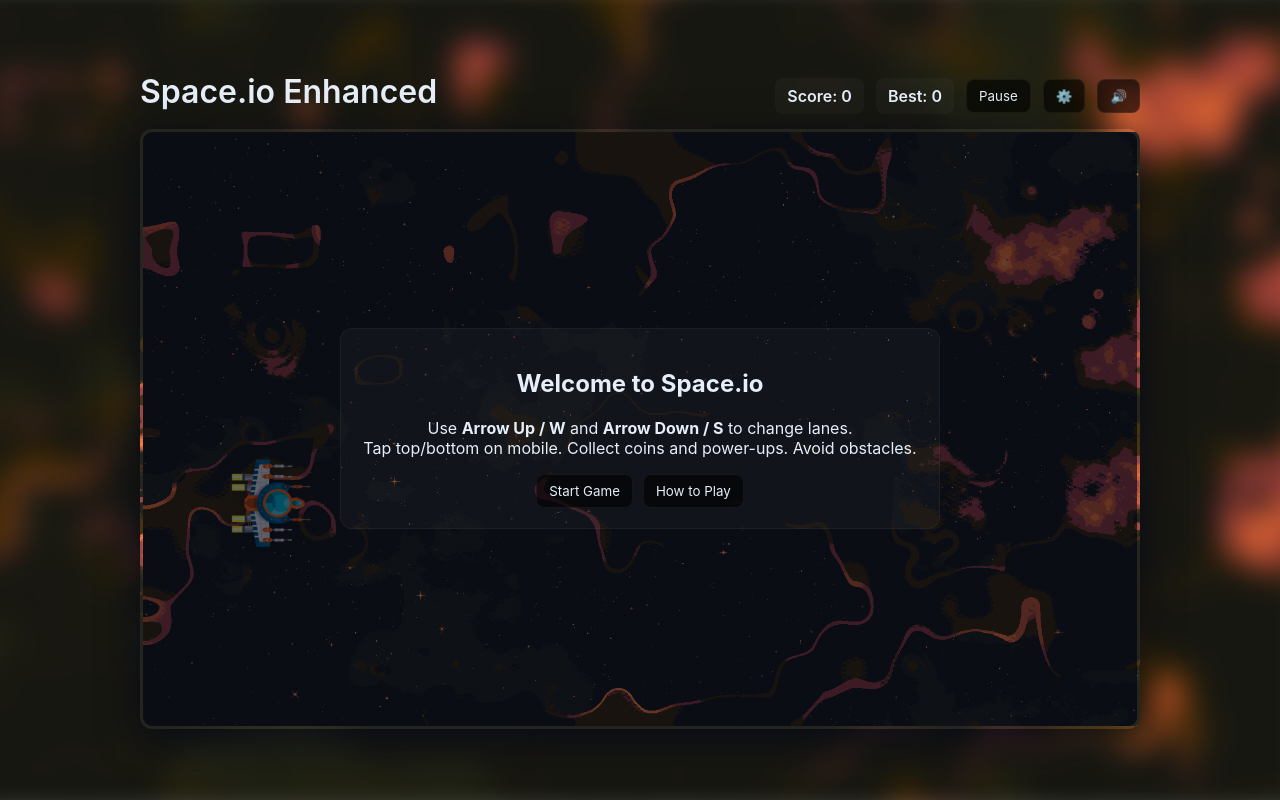
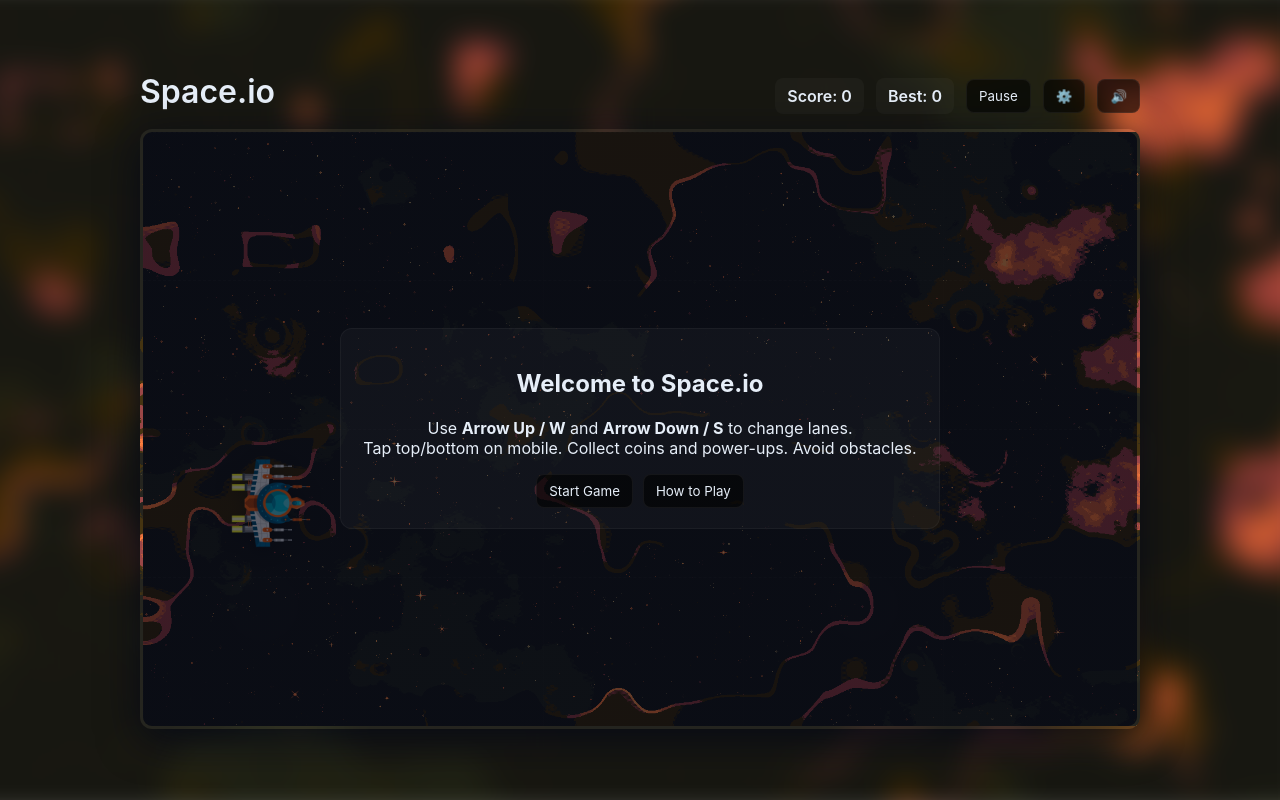
Before and after one commit to Mobx01/space-io, a plain HTML site: page index.html in a window 1280 px wide. Drawn offline with Linux system fonts and the light colour scheme.

Commit message:
Update index.html

```diff
--- a/index.html
+++ b/index.html
@@ -2,7 +2,7 @@
 <html lang="en">
 <head>
 <meta charset="utf-8" />
-<title>Space.io Enhanced</title>
+<title>Space.io </title>
 <meta name="viewport" content="width=device-width,initial-scale=1" />
 <style>
   :root{
@@ -370,7 +370,7 @@ small{ opacity:0.8; display:block; margin-top:6px; }
 <body>
 <div class="container">
   <div class="topbar">
-    <h1>Space.io Enhanced</h1>
+    <h1>Space.io</h1>
     <div class="ui">
       <div class="scorebox">Score: <span id="score">0</span></div>
       <div class="scorebox">Best: <span id="best">0</span></div>
```
